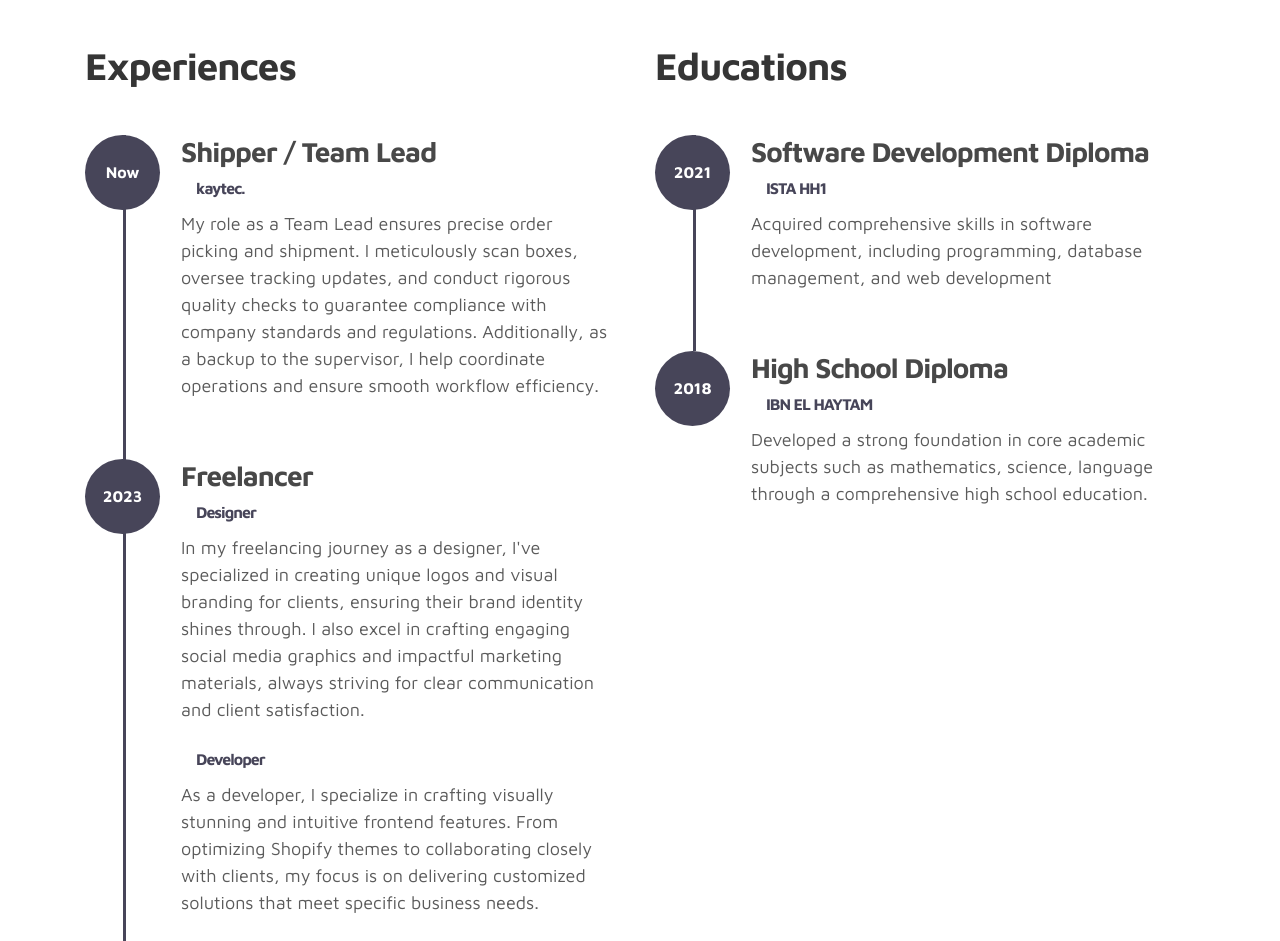
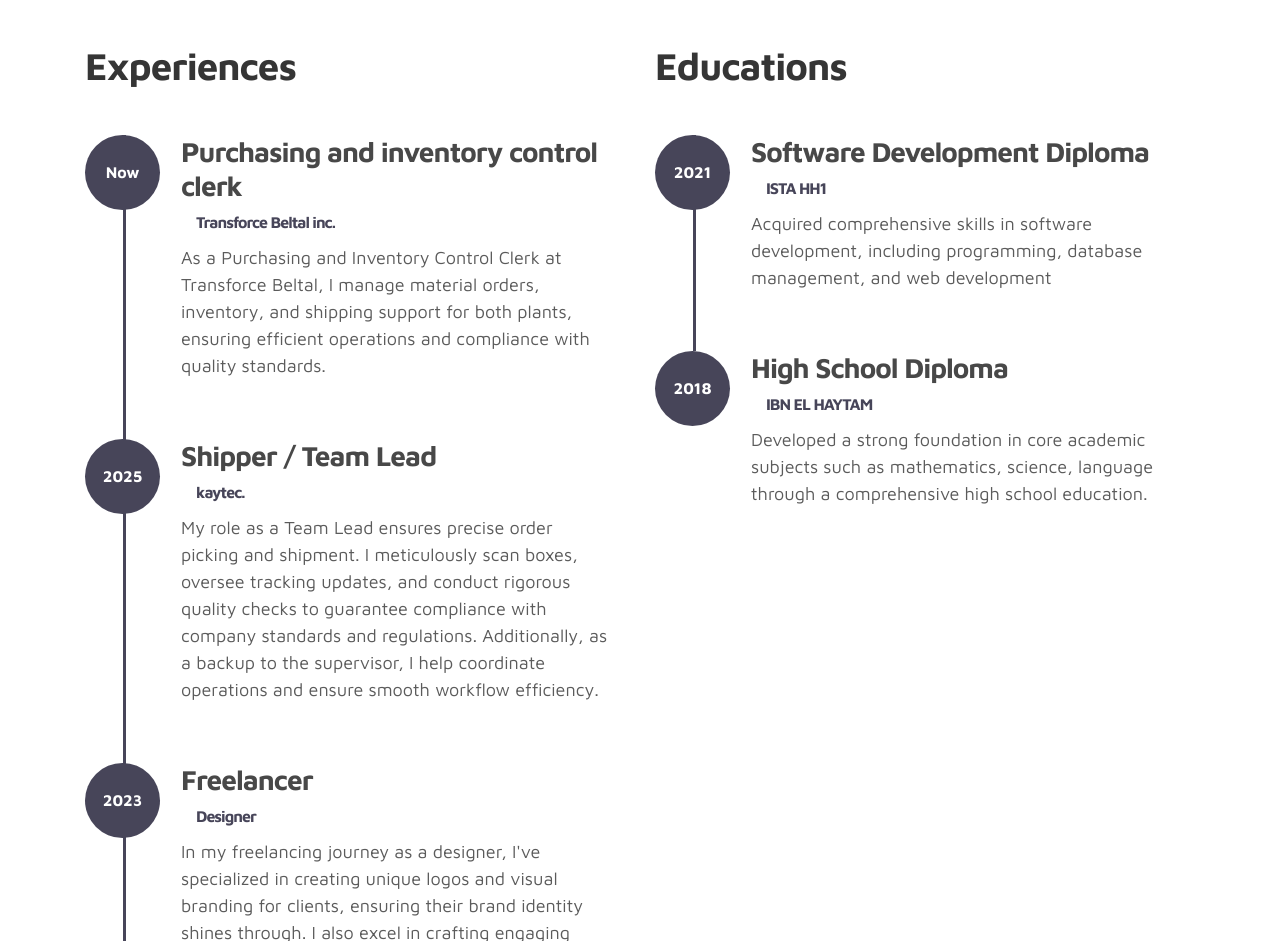
Before and after one commit to Soufiane-Grihma/soufiane-grihma.github.io, a plain HTML site: page index.html in a window 1280 px wide. Shown: the part 1620-2561 px from the top of the page. Drawn offline with nearby package versions, Linux system fonts and the light colour scheme.

Commit message:
Add files via upload

```diff
--- a/index.html
+++ b/index.html
@@ -166,6 +166,16 @@ https://www.tooplate.com/view/2115-marvel
             <div class="timeline-wrapper">
               <div class="timeline-yr">
                 <span>Now</span>
+              </div>
+              <div class="timeline-info">
+                <h3><span>Purchasing and inventory control clerk </span><br><small>Transforce Beltal inc.</small></h3>
+                <p>As a Purchasing and Inventory Control Clerk at Transforce Beltal, I manage material orders, inventory, and shipping support for both plants, ensuring efficient operations and compliance with quality standards.</p>
+              </div>
+            </div>
+
+            <div class="timeline-wrapper">
+              <div class="timeline-yr">
+                <span>2025</span>
               </div>
               <div class="timeline-info">
                 <h3><span>Shipper / Team Lead </span><br><small>kaytec.</small></h3>
```
